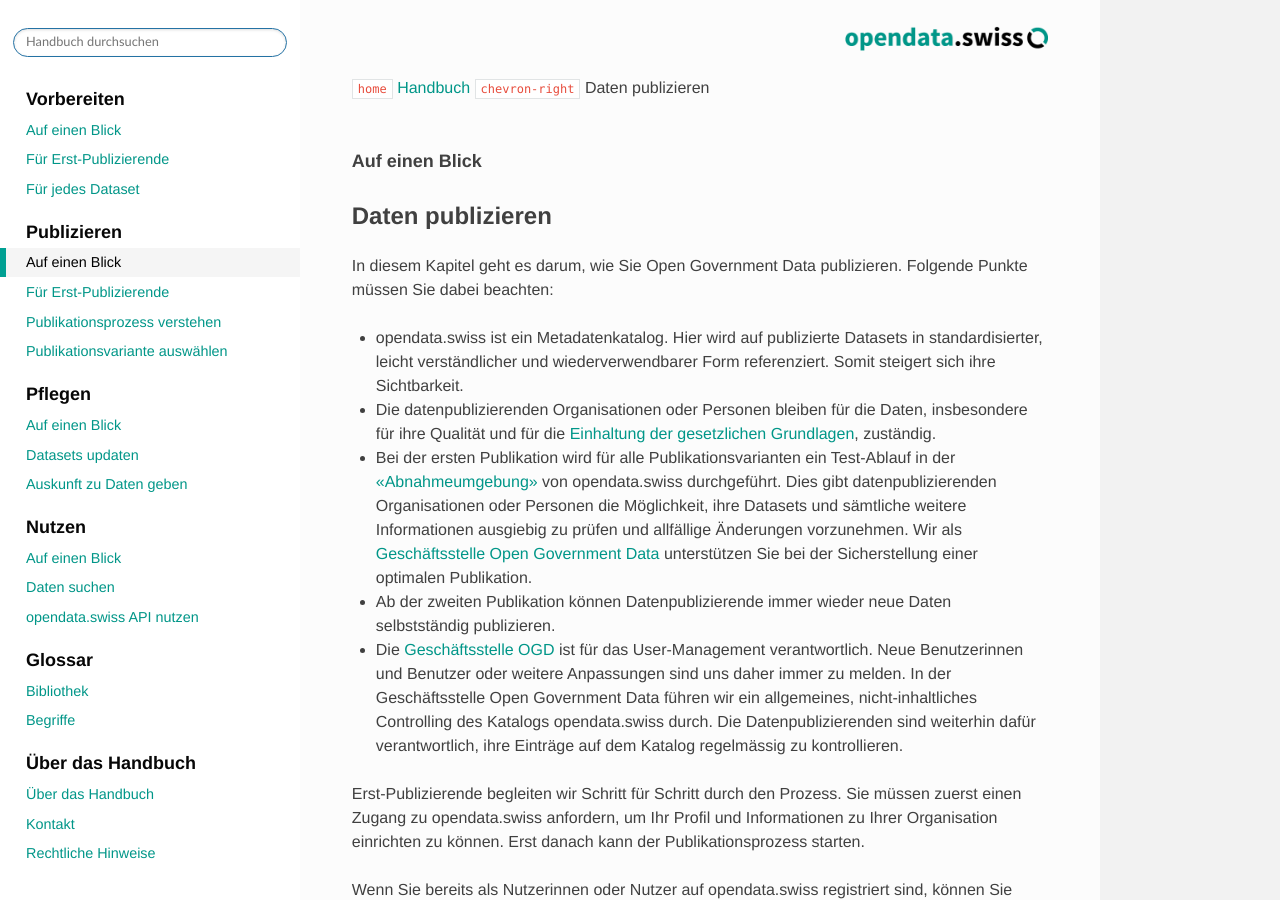
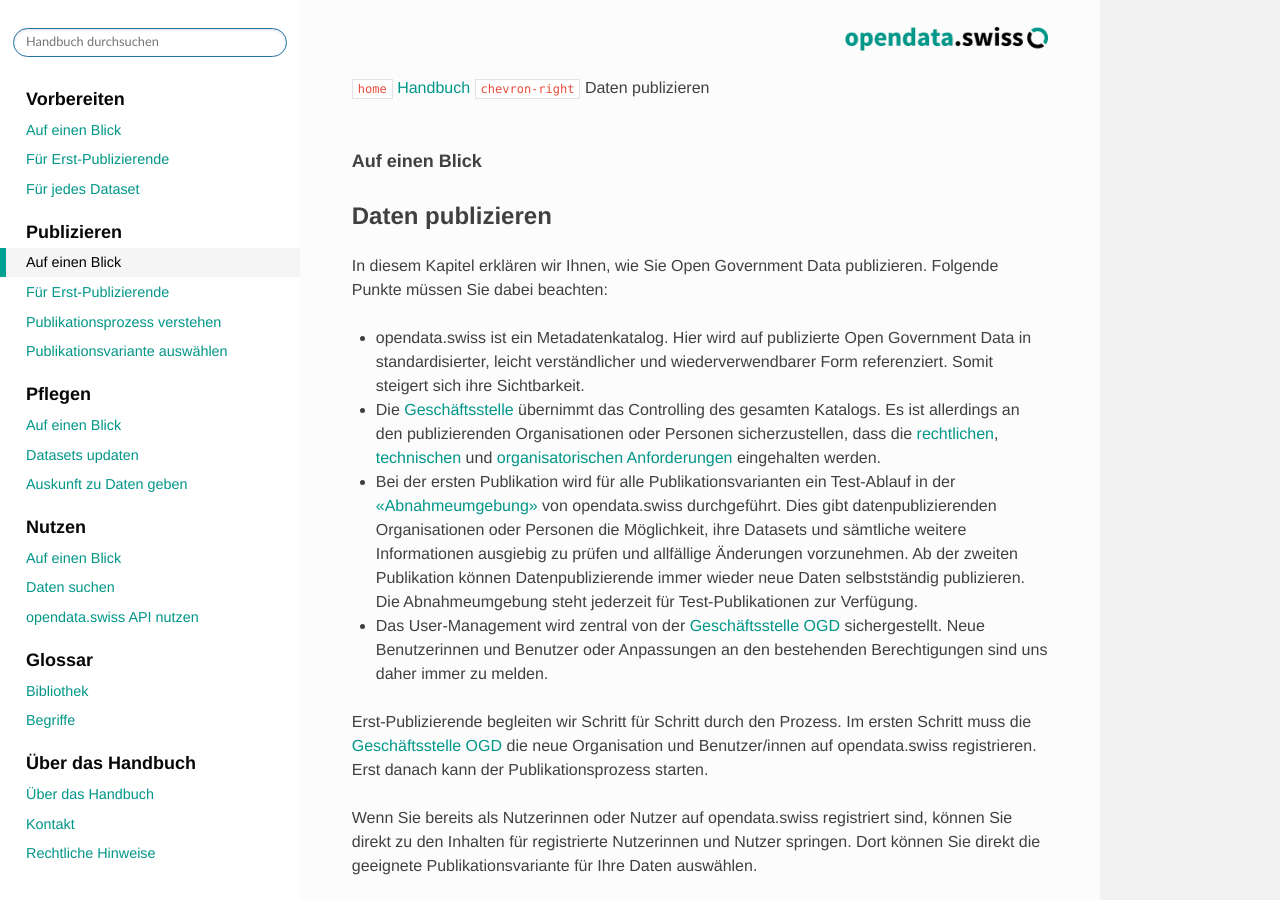
Before and after one commit to opendata-swiss/ogdch-handbook, a Sphinx documentation site: the page built from source/content/publizieren/publizieren.rst, in a window 1280 px wide and 900 px high. Built offline with Sphinx 7.4.7 and the Read the Docs theme 2.0.0, drawn with Linux system fonts in a browser that asks for light colours; cross-references to code outside the pages are shown as plain code.

Commit message:
change text in chapter publizieren

```diff
--- a/source/content/publizieren/publizieren.rst
+++ b/source/content/publizieren/publizieren.rst
@@ -10,38 +10,42 @@ Auf einen Blick
 Daten publizieren
 =================
 
-
-In diesem Kapitel geht es darum, wie Sie Open Government Data publizieren.
+In diesem Kapitel erklären wir Ihnen, wie Sie Open Government Data publizieren.
 Folgende Punkte müssen Sie dabei beachten:
 
-- opendata.swiss ist ein Metadatenkatalog. Hier wird auf publizierte Datasets in standardisierter,
-  leicht verständlicher und wiederverwendbarer Form referenziert. Somit steigert sich ihre Sichtbarkeit.
-- Die datenpublizierenden Organisationen oder Personen bleiben für die Daten,
-  insbesondere für ihre Qualität und
-  für die :doc:`Einhaltung der gesetzlichen Grundlagen <../vorbereiten/dataset/rechtlicher-check>`,
-  zuständig.
-- Bei der ersten Publikation wird für alle Publikationsvarianten ein
-  Test-Ablauf in der
-  :term:`«Abnahmeumgebung» <Abnahmeumgebung>` von opendata.swiss durchgeführt.
+- opendata.swiss ist ein Metadatenkatalog. Hier wird auf publizierte Open Government
+  Data in standardisierter, leicht verständlicher und wiederverwendbarer Form referenziert.
+  Somit steigert sich ihre Sichtbarkeit.
+
+- Die :term:`Geschäftsstelle <Geschäftsstelle Open Government Data (OGD)>`
+  übernimmt das Controlling des gesamten Katalogs. Es ist allerdings
+  an den publizierenden Organisationen oder Personen sicherzustellen, dass
+  die :doc:`rechtlichen <../vorbereiten/dataset/rechtlicher-check>`,
+  :doc:`technischen <../vorbereiten/dataset/technischer-check>` und
+  :doc:`organisatorischen <../vorbereiten/dataset/organisatorischer-check>`
+  :doc:`Anforderungen <../vorbereiten/dataset>`
+  eingehalten werden.
+
+- Bei der ersten Publikation wird für alle Publikationsvarianten ein Test-Ablauf
+  in der :term:`«Abnahmeumgebung» <Abnahmeumgebung>` von opendata.swiss durchgeführt.
   Dies gibt datenpublizierenden Organisationen oder Personen die Möglichkeit,
   ihre Datasets und sämtliche weitere Informationen ausgiebig zu prüfen
-  und allfällige Änderungen vorzunehmen. Wir als
-  :term:`Geschäftsstelle Open Government Data <Geschäftsstelle Open Government Data (OGD)>`
-  unterstützen Sie bei der Sicherstellung einer optimalen Publikation.
-- Ab der zweiten Publikation können Datenpublizierende immer wieder
-  neue Daten selbstständig publizieren.
-- Die :term:`Geschäftsstelle OGD <Geschäftsstelle Open Government Data (OGD)>`
-  ist für das User-Management verantwortlich.
-  Neue Benutzerinnen und Benutzer oder weitere Anpassungen sind uns daher
-  immer zu melden. In der Geschäftsstelle Open Government Data führen wir
-  ein allgemeines, nicht-inhaltliches Controlling des Katalogs opendata.swiss durch.
-  Die Datenpublizierenden sind weiterhin dafür verantwortlich, ihre Einträge auf
-  dem Katalog regelmässig zu kontrollieren.
+  und allfällige Änderungen vorzunehmen. Ab der zweiten Publikation können
+  Datenpublizierende immer wieder neue Daten selbstständig publizieren.
+  Die Abnahmeumgebung steht jederzeit für Test-Publikationen zur Verfügung.
+
+- Das User-Management wird zentral von der
+  :term:`Geschäftsstelle OGD <Geschäftsstelle Open Government Data (OGD)>`
+  sichergestellt.
+  Neue Benutzerinnen und Benutzer oder Anpassungen an den bestehenden Berechtigungen
+  sind uns daher immer zu melden.
 
 Erst-Publizierende begleiten wir Schritt für Schritt durch den Prozess.
-Sie müssen zuerst einen Zugang zu opendata.swiss anfordern, um Ihr Profil
-und Informationen zu Ihrer Organisation einrichten zu können. Erst
-danach kann der Publikationsprozess starten.
+Im ersten Schritt muss die
+:term:`Geschäftsstelle OGD <Geschäftsstelle Open Government Data (OGD)>`
+die neue Organisation
+und Benutzer/innen auf opendata.swiss registrieren.
+Erst danach kann der Publikationsprozess starten.
 
 Wenn Sie bereits als Nutzerinnen oder Nutzer auf opendata.swiss registriert sind,
 können Sie direkt zu den Inhalten für registrierte Nutzerinnen und Nutzer springen.
```
